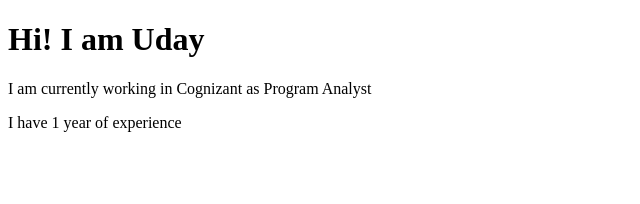
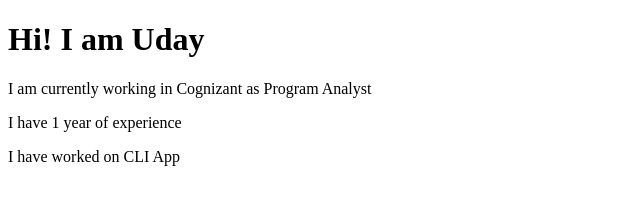
Before and after one commit to UdayNippulati/UdayNippulati, a plain HTML site: page index.html in a window 1280 px wide. Shown: the whole page, without its empty margins (0-640 px from the left). Drawn offline with Linux system fonts and the light colour scheme.

Commit message:
update : added project details

```diff
--- a/index.html
+++ b/index.html
@@ -10,5 +10,7 @@
     <h1><b> Hi! I am Uday </b></h1>
   <p> I am currently working in Cognizant as Program Analyst </p>
     <p> I have 1 year of experience </p>
+
+    <p>I have worked on CLI App</p>
 </body>
 </html>
```
